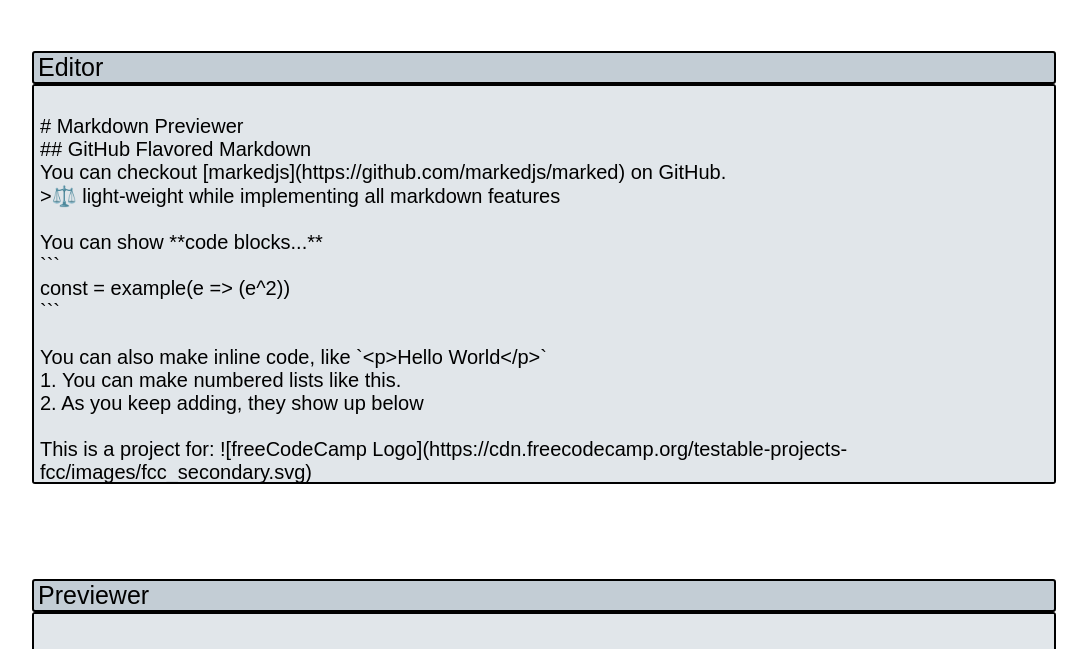
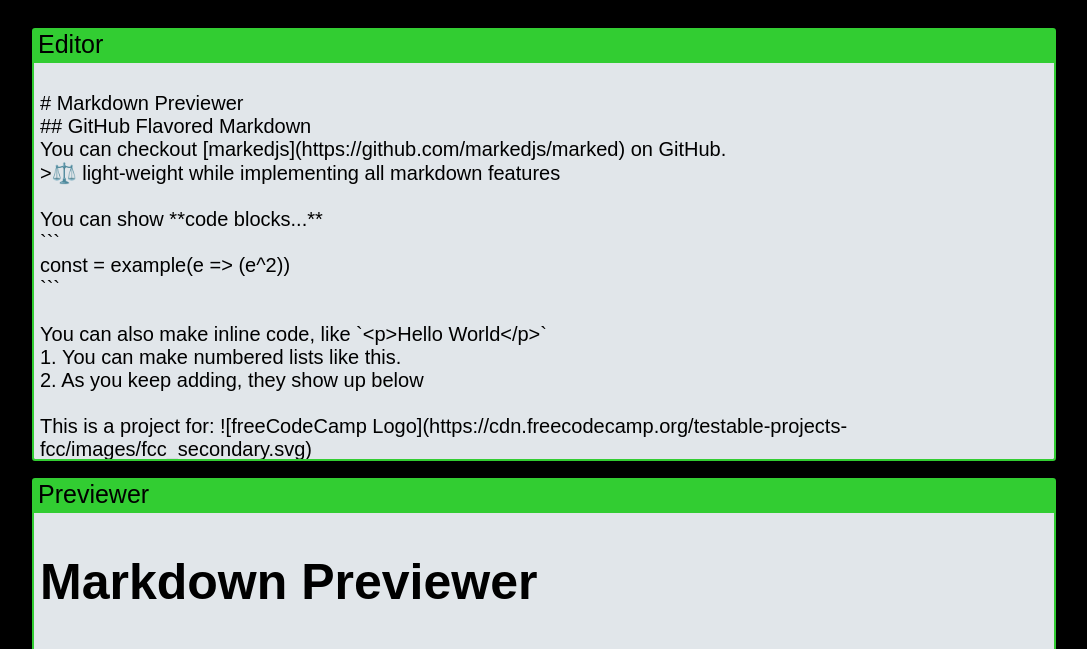
Before and after one commit to rootdown001/markdown-previewer, a React (Create React App) app: page / in a window 1280 px wide. Shown: the top 649 px of the page, without its empty margins (96-1183 px from the left). Built offline with nearby package versions, Linux system fonts and the light colour scheme.

Commit message:
Edit - ZEdit border radius & color

```diff
--- a/src/css/App.css
+++ b/src/css/App.css
@@ -10,7 +10,7 @@ html {
 body {
   padding: 0;
   margin: 0;
-  background-color: white;
+  background-color: black;
   color: black;
 }
 
@@ -19,11 +19,12 @@ body {
 }
 
 .header-box {
-  border-radius: 3px;
+  border-top-left-radius: 3px;
+  border-top-right-radius: 3px;
   border-style: solid;
   border-width:2px;
-  border-color: black;
-  background-color: hsl(208, 17%, 80%);
+  border-color: limegreen;
+  background-color: limegreen;
   padding-left: 4px;
 }
 
@@ -31,7 +32,7 @@ body {
 .holder-editor {
   width: 80%;
   height: 400px;
-  margin: 4% auto;
+  margin: 1.125rem auto;
   font-size: 1rem;
 
 }
@@ -40,10 +41,11 @@ body {
   width: 100%;
   height: 400px;
   padding:6px;
-  border-radius: 3px;
+  border-bottom-left-radius: 3px;
+  border-bottom-right-radius: 3px;
   border-style: solid;
   border-width:2px;
-  border-color: black;
+  border-color: limegreen;
   background-color: hsl(208, 17%, 90%);
   overflow-y: scroll;
   resize: none;
@@ -53,18 +55,19 @@ body {
 .holder-previewer {
   max-width: 80%;
   height: 600px;
-  margin: 10% auto;
+  margin: 50px auto;
 }
 
 #preview {
   max-width: 100%;
   height: 600px;
   padding:6px;
-  border-radius: 3px;
+  border-bottom-left-radius: 3px;
+  border-bottom-right-radius: 3px;
   border-style: solid;
   border-width:2px;
   background-color: hsl(208, 17%, 90%);
-  border-color: black;
+  border-color: limegreen;
   overflow-y: scroll;
 }
 
```
